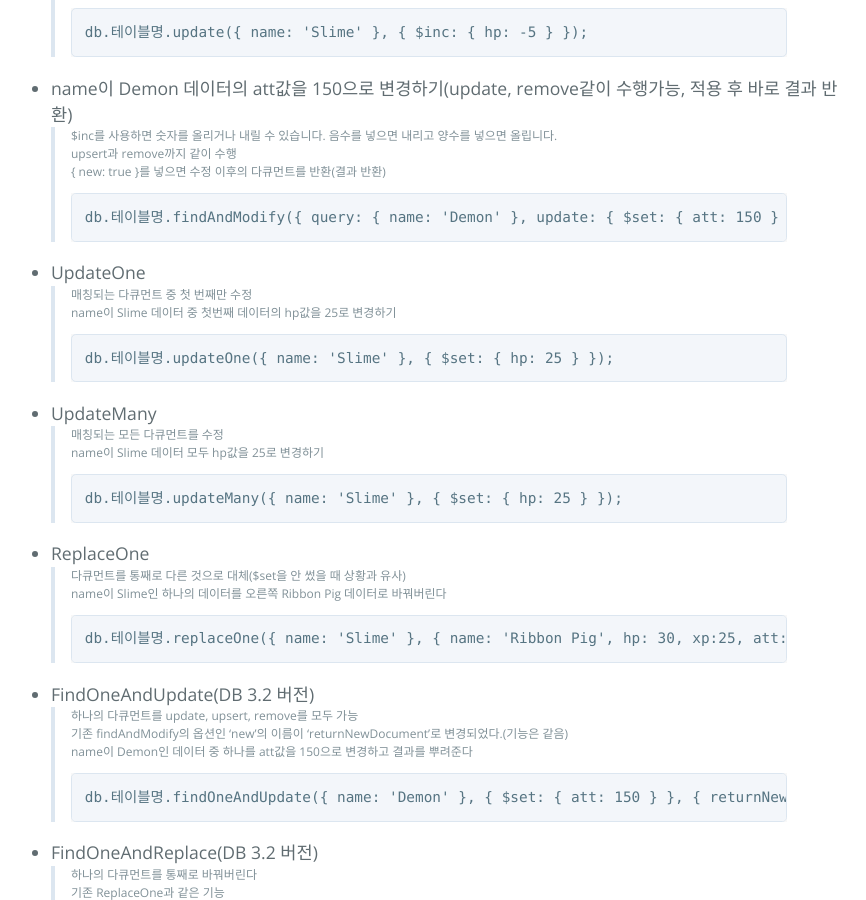
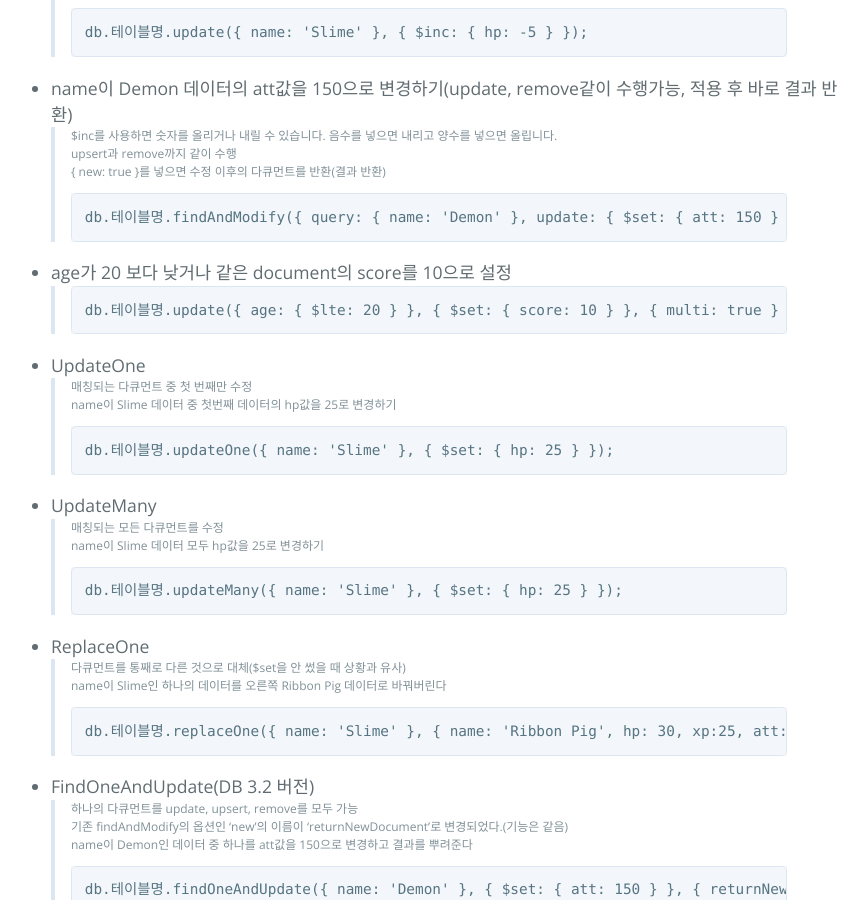
Before and after one commit to zzingyuna/test_site.github.io, a Jekyll site: the page built from _posts/2018-05-08-mongoDB3.md, in a window 1280 px wide and 900 px high, scrolled down 767 px. Shown: the whole window, without its empty margins (213-1079 px from the left). Built offline with Jekyll 4.4.1, drawn with Linux system fonts in a browser that asks for light colours.

Commit message:
Update 2018-05-08-mongoDB3.md

````diff
--- a/_posts/2018-05-08-mongoDB3.md
+++ b/_posts/2018-05-08-mongoDB3.md
@@ -33,6 +33,12 @@ layout: post
 >{ new: true }를 넣으면 수정 이후의 다큐먼트를 반환(결과 반환)
 >```
 >db.테이블명.findAndModify({ query: { name: 'Demon' }, update: { $set: { att: 150 } }, new: true });
+>```
+
+
+* age가 20 보다 낮거나 같은 document의 score를 10으로 설정
+>```
+>db.테이블명.update({ age: { $lte: 20 } }, { $set: { score: 10 } }, { multi: true }
 >```
 
 
@@ -75,7 +81,6 @@ layout: post
 >```
 >db.테이블명.FindOneAndReplace({ name: 'Slime' }, { name: 'Ribbon Pig', hp: 30, xp:25, att:30 }, { returnNewDocument: true });
 >```
-
 
 
 * criteria에 해당되는 document가 존재하지 않는다면 새로 추가하기
@@ -121,15 +126,6 @@ layout: post
 >```
 >db.테이블명.deleteMany({ 컬럼명: "값" });
 >```
-
-
-
-
-
-
-
-
-
 
 
 * 특정 field를 제거하기
````
